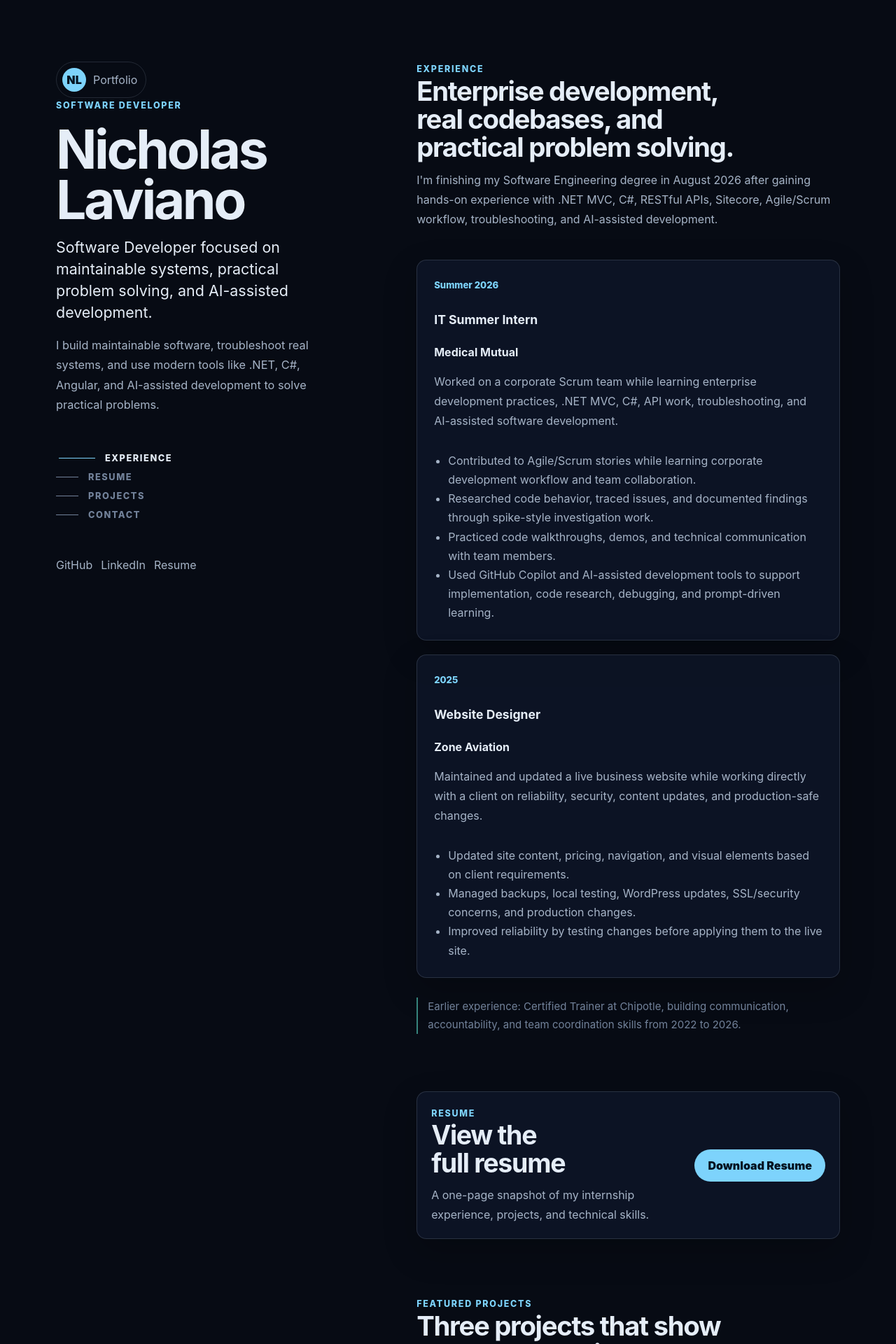
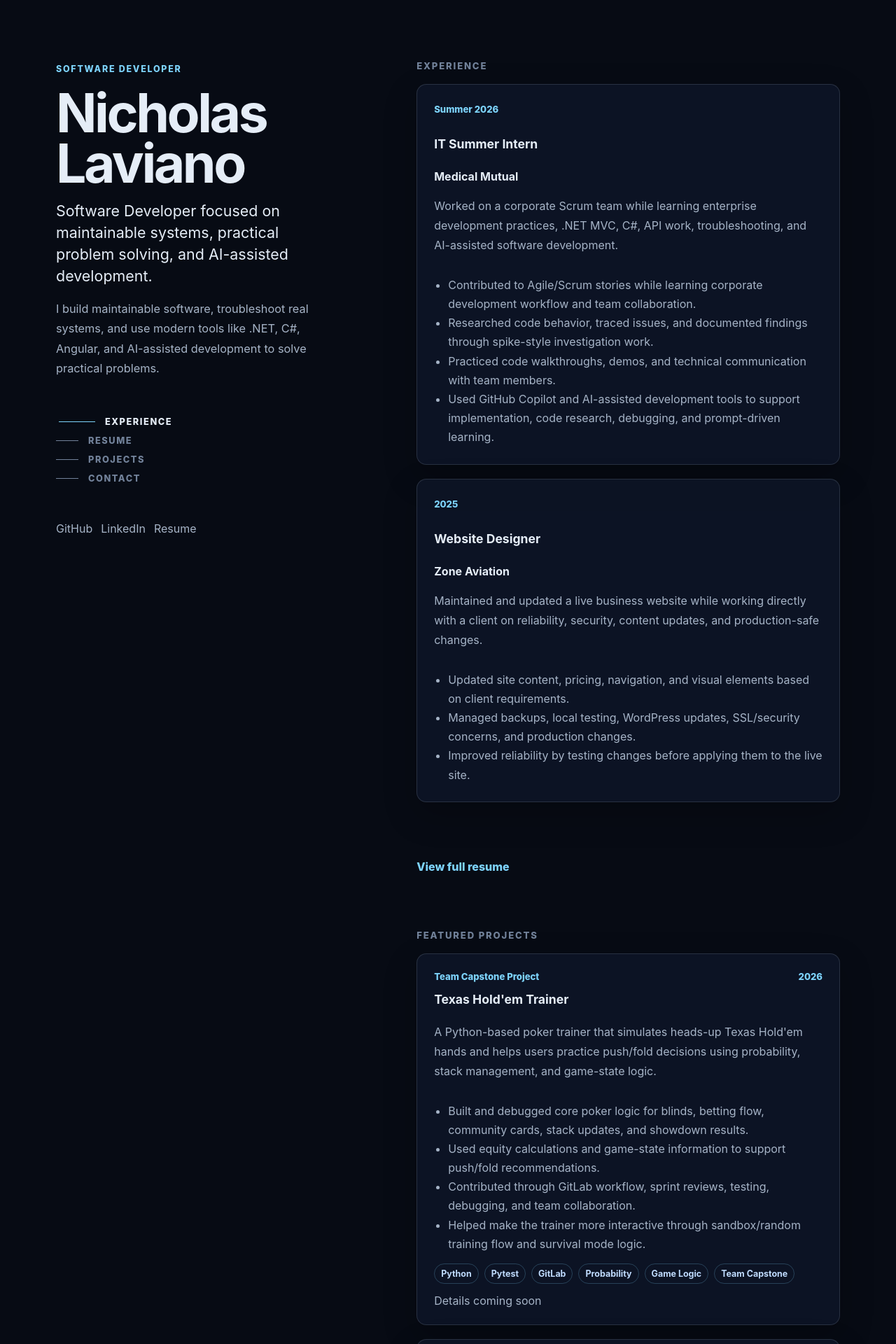
Before and after one commit to Nicklavi11/WebPortfolio, an Angular app: page / in a window 1280 px wide. Shown: the top 1920 px of the page at 70% size. Built offline with nearby package versions, Linux system fonts and the light colour scheme.

Commit message:
Simplify homepage section chrome

```diff
--- a/src/app/components/intro-panel/intro-panel.component.html
+++ b/src/app/components/intro-panel/intro-panel.component.html
@@ -1,9 +1,4 @@
 <aside class="intro-panel">
-  <a class="brand-pill" routerLink="/" aria-label="Nicholas Laviano home">
-    <span>NL</span>
-    Portfolio
-  </a>
-
   <div class="intro-copy">
     <p class="eyebrow">Software Developer</p>
     <h1>Nicholas Laviano</h1>
--- a/src/app/components/intro-panel/intro-panel.component.ts
+++ b/src/app/components/intro-panel/intro-panel.component.ts
@@ -1,11 +1,10 @@
 import { Component, Input } from '@angular/core';
-import { RouterLink } from '@angular/router';
 import { NavSection, SectionNavComponent } from '../section-nav/section-nav.component';
 import { SocialLink } from '../../data/social-links';
 
 @Component({
   selector: 'app-intro-panel',
-  imports: [RouterLink, SectionNavComponent],
+  imports: [SectionNavComponent],
   templateUrl: './intro-panel.component.html'
 })
 export class IntroPanelComponent {
--- a/src/app/pages/home-page/home-page.component.html
+++ b/src/app/pages/home-page/home-page.component.html
@@ -3,46 +3,21 @@
 
   <main class="scroll-column" id="main">
     <section id="experience" class="page-section">
-      <div class="section-heading reveal">
-        <p class="eyebrow">Experience</p>
-        <h2>Enterprise development, real codebases, and practical problem solving.</h2>
-        <p>
-          I'm finishing my Software Engineering degree in August 2026 after gaining hands-on experience with .NET MVC, C#, RESTful APIs, Sitecore, Agile/Scrum workflow, troubleshooting, and AI-assisted development.
-        </p>
-      </div>
+      <h2 class="subtle-section-title reveal">Experience</h2>
 
       <div class="timeline-list">
         @for (experience of experienceItems; track experience.role) {
           <app-experience-card [experience]="experience" />
         }
       </div>
-
-      <p class="earlier-note reveal">
-        Earlier experience: Certified Trainer at Chipotle, building communication, accountability, and team coordination skills from 2022 to 2026.
-      </p>
     </section>
 
-    <section id="resume" class="resume-panel reveal">
-      <div>
-        <p class="eyebrow">Resume</p>
-        <h2>View the full resume</h2>
-        <p>
-          A one-page snapshot of my internship experience, projects, and technical skills.
-        </p>
-      </div>
-      <a class="btn primary" href="assets/docs/Nicholas_Laviano_Resume.pdf" target="_blank" rel="noreferrer">
-        Download Resume
-      </a>
-    </section>
+    <a id="resume" class="resume-link reveal" href="assets/docs/Nicholas_Laviano_Resume.pdf" target="_blank" rel="noreferrer">
+      View full resume
+    </a>
 
     <section id="projects" class="page-section">
-      <div class="section-heading reveal">
-        <p class="eyebrow">Featured projects</p>
-        <h2>Three projects that show how I learn, build, and debug.</h2>
-        <p>
-          These are the best snapshots of my current developer story: internship-style technical work, real client maintenance, and a substantial capstone project.
-        </p>
-      </div>
+      <h2 class="subtle-section-title reveal">Featured projects</h2>
 
       <div class="project-stack">
         @for (project of featuredProjects; track project.slug) {
--- a/src/styles.css
+++ b/src/styles.css
@@ -83,37 +83,6 @@ input {
   justify-content: space-between;
   padding-block: 88px 56px;
   z-index: 2;
-}
-
-.brand-pill {
-  display: inline-flex;
-  width: fit-content;
-  align-items: center;
-  gap: 10px;
-  border: 1px solid var(--line);
-  border-radius: 999px;
-  background: transparent;
-  color: var(--muted);
-  padding: 8px 12px 8px 8px;
-  text-decoration: none;
-  transition: transform 180ms var(--ease), border-color 180ms var(--ease), color 180ms var(--ease);
-}
-
-.brand-pill:hover {
-  transform: translateY(-2px);
-  border-color: rgba(94, 234, 212, 0.56);
-  color: var(--text);
-}
-
-.brand-pill span {
-  display: grid;
-  width: 34px;
-  height: 34px;
-  place-items: center;
-  border-radius: 999px;
-  background: var(--accent);
-  color: #031321;
-  font-weight: 900;
 }
 
 .intro-copy {
@@ -253,7 +222,7 @@ p {
 
 .page-section {
   display: grid;
-  gap: 28px;
+  gap: 18px;
 }
 
 .section-heading p,
@@ -270,7 +239,6 @@ p {
 
 .timeline-card,
 .project-card,
-.resume-panel,
 .contact-cta,
 .contact-card,
 .archive {
@@ -340,7 +308,6 @@ ul {
   font-weight: 750;
 }
 
-.resume-panel,
 .contact-cta {
   display: grid;
   grid-template-columns: minmax(0, 1fr) minmax(280px, 0.72fr);
@@ -349,17 +316,10 @@ ul {
   padding: 26px;
 }
 
-.resume-panel {
-  grid-template-columns: minmax(0, 1fr) auto;
-  padding: 20px;
-}
-
-.resume-panel h2,
 .contact-cta h2 {
   font-size: clamp(1.55rem, 3vw, 2.35rem);
 }
 
-.resume-panel p,
 .contact-cta p {
   margin-bottom: 0;
 }
@@ -396,6 +356,26 @@ ul {
   align-items: center;
   gap: 10px;
   font-weight: 850;
+}
+
+.resume-link {
+  width: fit-content;
+  color: var(--accent);
+  font-weight: 850;
+  text-decoration: none;
+}
+
+.resume-link:hover {
+  color: var(--text);
+}
+
+.subtle-section-title {
+  margin: 0;
+  color: var(--quiet);
+  font-size: 0.82rem;
+  font-weight: 850;
+  letter-spacing: 0.14em;
+  text-transform: uppercase;
 }
 
 .archive-link span {
@@ -541,14 +521,6 @@ td a:hover {
   flex-direction: column;
 }
 
-.earlier-note {
-  margin: 0;
-  border-left: 2px solid rgba(94, 234, 212, 0.55);
-  color: var(--quiet);
-  padding-left: 14px;
-  font-size: 0.94rem;
-}
-
 .reveal {
   opacity: 0;
   transform: translateY(34px);
@@ -616,13 +588,11 @@ td a:hover {
     padding-block: 28px 34px;
   }
 
-  .resume-panel,
   .contact-cta,
   .contact-card {
     grid-template-columns: 1fr;
   }
 
-  .resume-panel .btn,
   .contact-cta .btn {
     width: fit-content;
   }
@@ -641,7 +611,6 @@ td a:hover {
     grid-template-columns: 1fr;
   }
 
-  .resume-panel .btn,
   .contact-cta .btn {
     width: 100%;
   }
```
